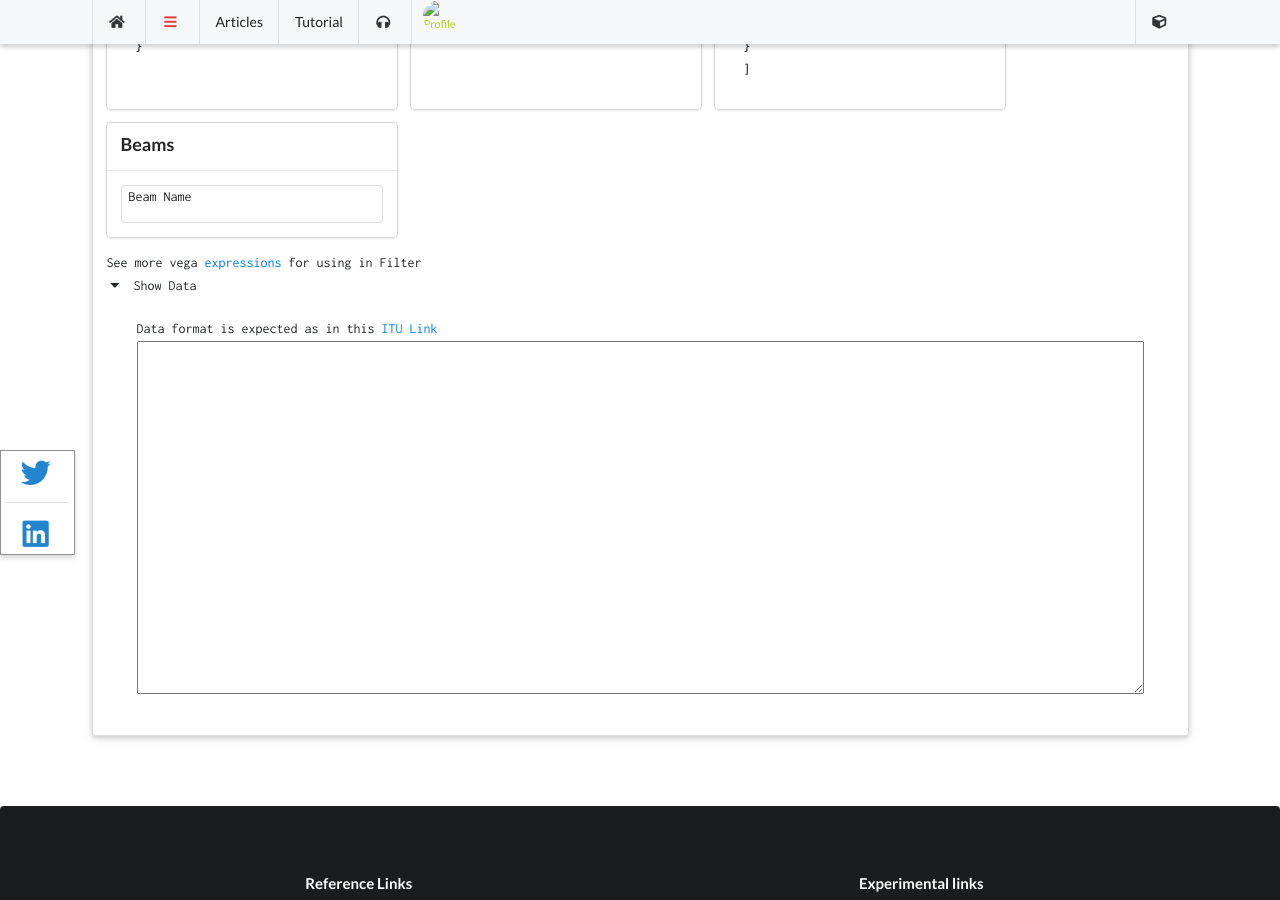
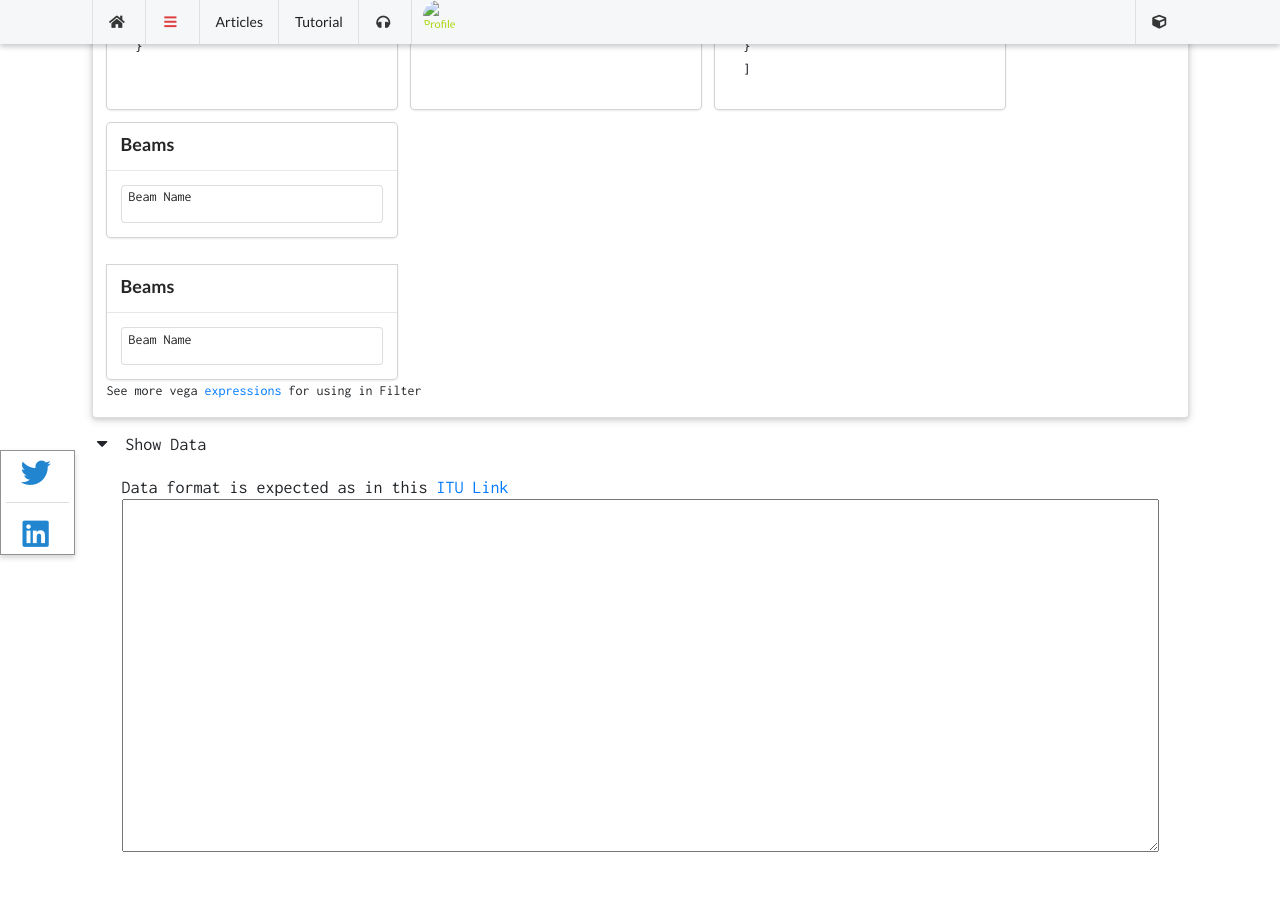
Before and after one commit to wiless/wiless.github.io, a Jekyll site: the page built from _apps/snl.html, in a window 1280 px wide and 900 px high, scrolled down 877 px. Built offline with Jekyll 4.4.1, drawn with Linux system fonts in a browser that asks for light colours; nearby versions of some CDN libraries; some web fonts are replaced; comment, search, counter and statistics services are not loaded; a style sheet for code colours, icons or effects is not loaded.

Commit message:
Update snl.html

```diff
--- a/_apps/snl.html
+++ b/_apps/snl.html
@@ -126,7 +126,20 @@ title: SNL Spectrum Viewer
 			       </div>
                             </div>
                         </div>
+			       <div class="ui card">
+                                <div class="content">
+                                    <div class="header">Beams</div>
+                                </div>
+                                <div class="content">
 
+<div class="ui float right">
+			    <select name="beamnames" id="beamlist" multiple class="ui fluid multiple search selection dropdown">
+				     <option value="">Beam Name</option>
+				</select>
+				</div>
+			       </div>
+                            </div>
+                        </div>
 
                         See more vega <a target=_blank href="https://vega.github.io/vega/docs/expressions/">
                             expressions</a> for using in Filter
```
